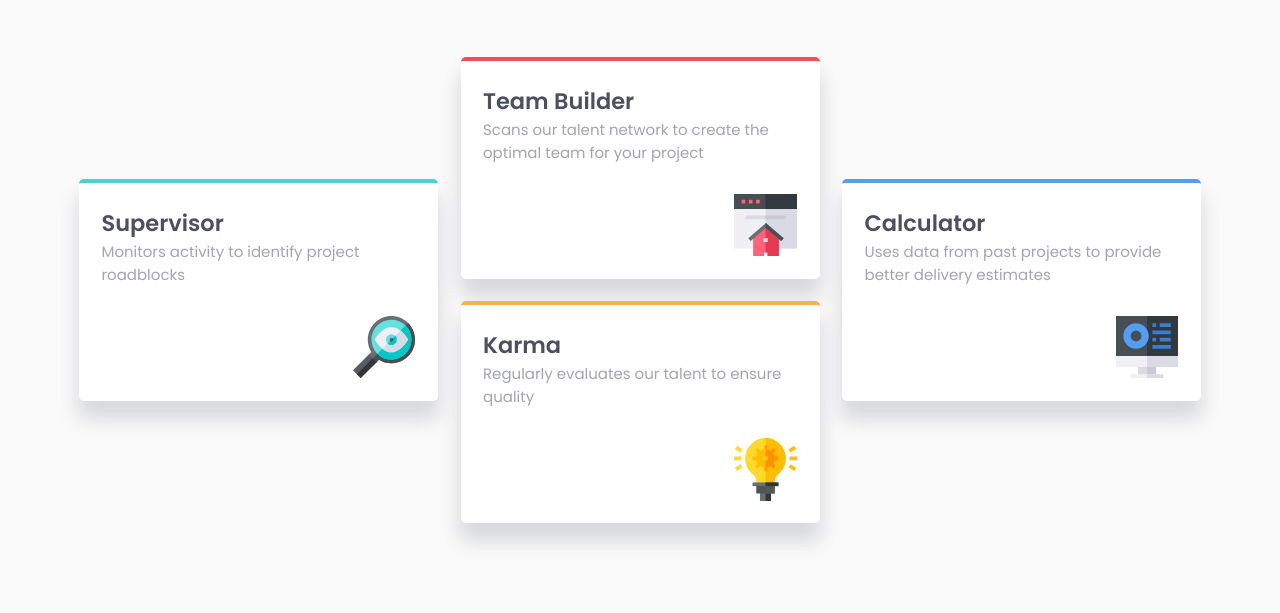
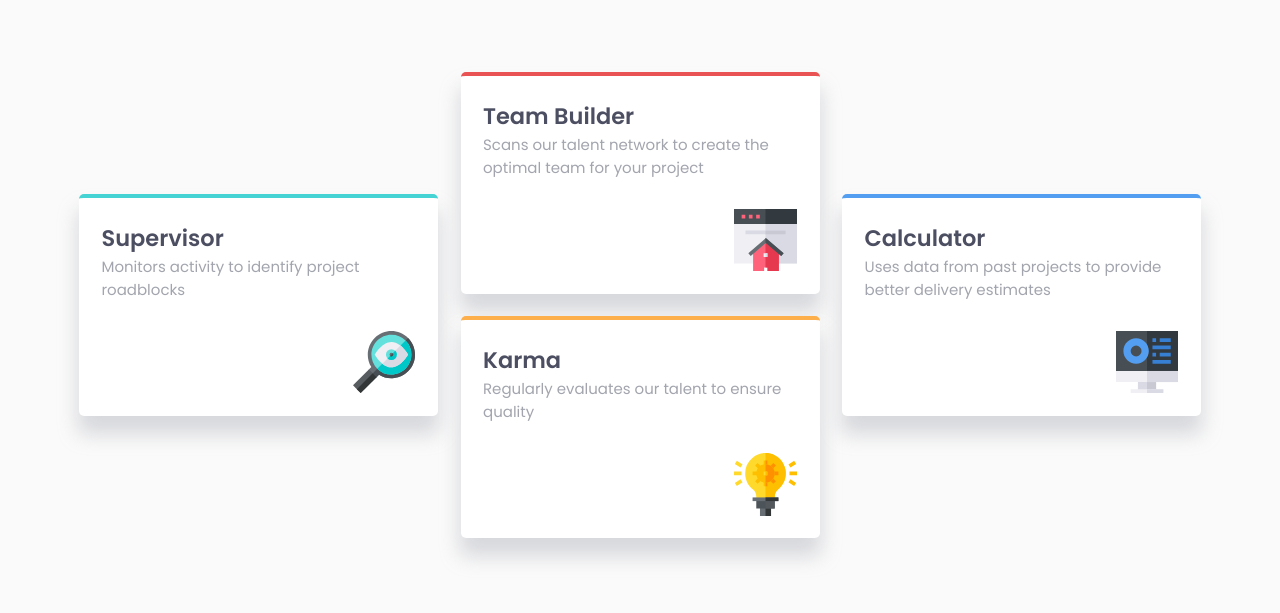
Before and after one commit to barka-dev/four-card-feature-section-master, a plain HTML site: page index.html in a window 1280 px wide. Shown: the part 241-854 px from the top of the page. Before the commit the page ends 824 px from the top, so only its background shows below. Drawn offline with Linux system fonts and the light colour scheme.

Commit message:
Update style.css

```diff
--- a/style.css
+++ b/style.css
@@ -40,7 +40,7 @@ main > article{
     width: 90%;
     max-width: 23em;
     padding: 1em;
-    margin: 3em 0;
+    margin: 4em 0;
 }
 
 header{
```
